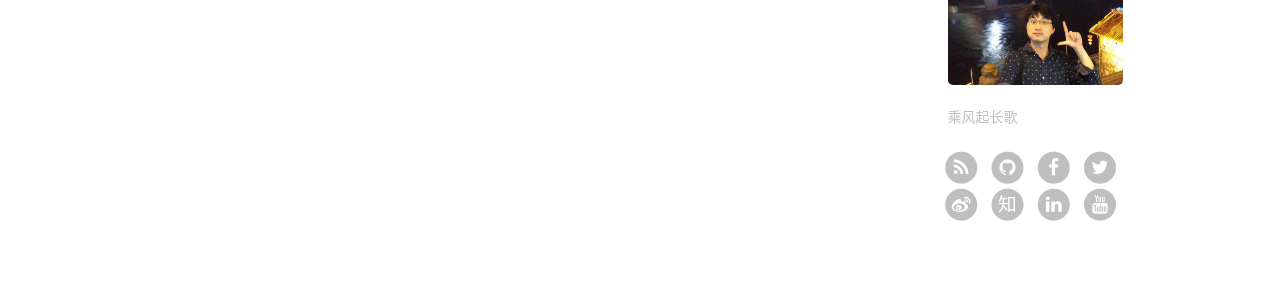
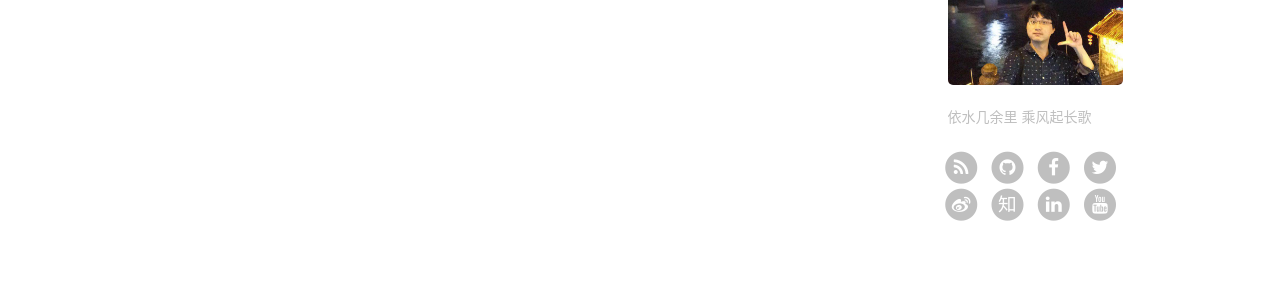
Before and after one commit to singchia/singchia.github.io, a Jekyll site: the page built from index.html, in a window 1280 px wide. Shown: the part 812-1096 px from the top of the page. Built offline with Jekyll 4.4.1, drawn with Linux system fonts in a browser that asks for light colours; nearby versions of some CDN libraries; the list of posts is cut into pages by our own code; comment, search, counter and statistics services are not loaded.

Commit message:
modification

```diff
--- a/_config.yml
+++ b/_config.yml
@@ -68,7 +68,7 @@ netease_comment: false
 
 # Sidebar settings
 sidebar: true                           # whether or not using Sidebar.
-sidebar-about-description: "    乘风起长歌"
+sidebar-about-description: "依水几余里 乘风起长歌"
 sidebar-avatar: /img/avatar-chongqing.jpeg      # use absolute URL, seeing it's used in both `/` and `/about/`
 
 
```
